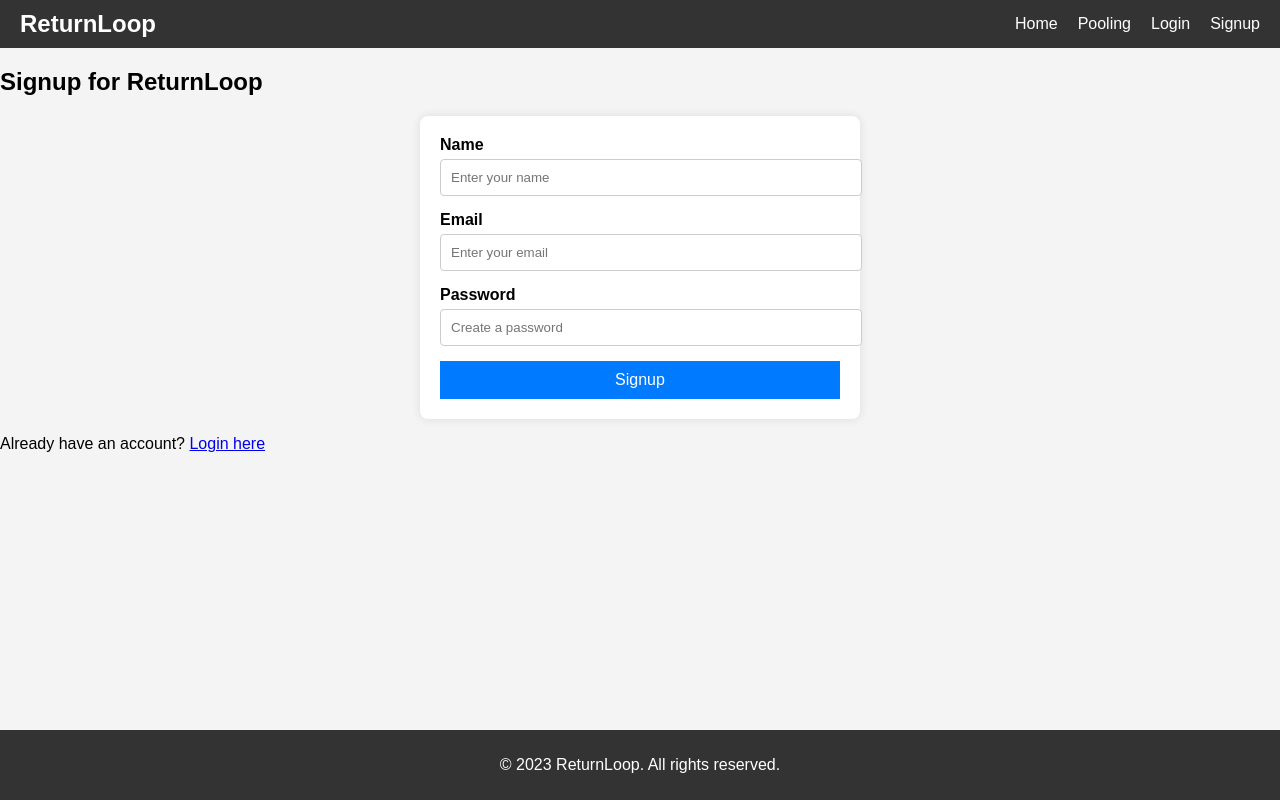
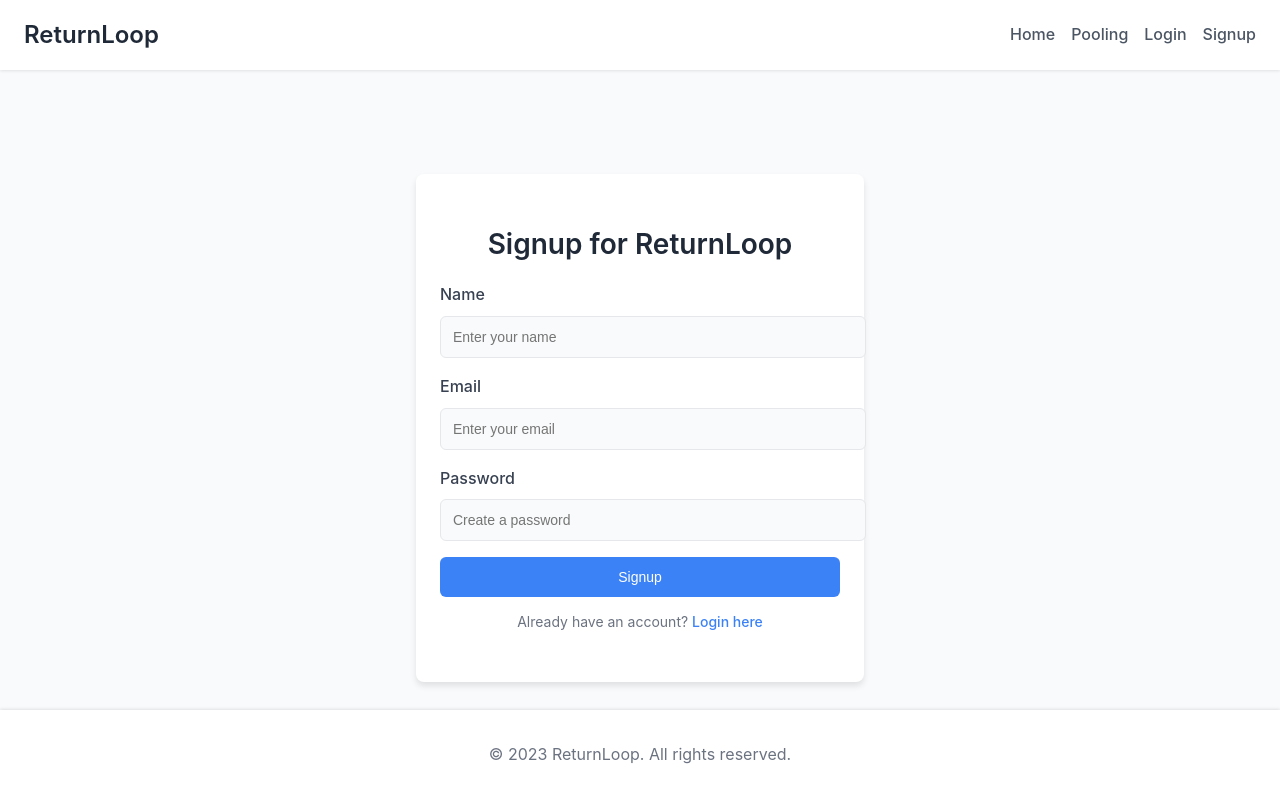
Before and after one commit to Metopher/ReturnLoop, a Flask app: page /signup in a window 1280 px wide. Run offline with Flask 3, Linux system fonts and the light colour scheme.

Commit message:
new style

```diff
--- a/static/styles.css
+++ b/static/styles.css
@@ -1,22 +1,27 @@
+/* General Styles */
 body {
-    font-family: Arial, sans-serif;
+  font-family: 'Inter', Arial, sans-serif; /* Modern sans-serif font */
   margin: 0;
   padding: 0;
-    background-color: #f4f4f4;
+  background-color: #f9fafb; /* Light gray background */
+  color: #374151; /* Dark gray text */
+  line-height: 1.6;
 }
 
+/* Header */
 header {
-    background-color: #333;
-    color: #fff;
-    padding: 10px 20px;
+  background-color: #ffffff; /* White header */
+  padding: 16px 24px;
   display: flex;
   justify-content: space-between;
   align-items: center;
+  box-shadow: 0 1px 3px rgba(0, 0, 0, 0.1); /* Subtle shadow */
 }
 
 header .logo {
   font-size: 24px;
-    font-weight: bold;
+  font-weight: 600; /* Semi-bold */
+  color: #1f2937; /* Dark gray */
 }
 
 header nav ul {
@@ -24,100 +29,150 @@ body {
   margin: 0;
   padding: 0;
   display: flex;
-  }
-
-  header nav ul li {
-    margin-left: 20px;
+  gap: 16px; /* Space between nav items */
 }
 
 header nav ul li a {
-    color: #fff;
+  color: #4b5563; /* Medium gray */
   text-decoration: none;
+  font-weight: 500; /* Medium */
+  transition: color 0.2s ease;
 }
 
-  .hero {
-    text-align: center;
-    padding: 50px 20px;
+header nav ul li a:hover {
+  color: #1f2937; /* Dark gray on hover */
 }
 
-  .hero h1 {
-    font-size: 48px;
-    margin-bottom: 20px;
+/* Main Content */
+main {
+  padding: 24px;
 }
 
-  .hero p {
-    font-size: 18px;
-    margin-bottom: 30px;
+/* Auth Form Container */
+.auth-form-container {
+  max-width: 400px;
+  margin: 80px auto;
+  padding: 24px;
+  background-color: #ffffff; /* White background */
+  border-radius: 8px;
+  box-shadow: 0 4px 6px rgba(0, 0, 0, 0.1); /* Subtle shadow */
+  text-align: center;
 }
 
-  .button-container {
-    display: flex;
-    justify-content: center;
-    gap: 20px;
+.auth-form-container h1 {
+  font-size: 28px;
+  font-weight: 600; /* Semi-bold */
+  margin-bottom: 16px;
+  color: #1f2937; /* Dark gray */
 }
 
-  .large-button {
-    padding: 20px 40px;
-    font-size: 20px;
-    background-color: #007bff;
-    color: #fff;
-    border: none;
-    border-radius: 8px;
-    text-decoration: none;
-    cursor: pointer;
+.auth-form-container p {
+  font-size: 14px;
+  color: #6b7280; /* Light gray */
+  margin-bottom: 24px;
 }
 
-  .large-button:hover {
-    background-color: #0056b3;
+.auth-form-container a {
+  color: #3b82f6; /* Blue for links */
+  text-decoration: none;
+  font-weight: 500; /* Medium */
 }
 
-  .booking-form, .auth-form {
-    max-width: 400px;
-    margin: 0 auto;
-    background: #fff;
-    padding: 20px;
-    border-radius: 8px;
-    box-shadow: 0 0 10px rgba(0, 0, 0, 0.1);
+.auth-form-container a:hover {
+  text-decoration: underline;
+}
+
+/* Form Styles */
+.auth-form {
+  display: flex;
+  flex-direction: column;
+  gap: 16px;
 }
 
 .form-group {
-    margin-bottom: 15px;
   text-align: left;
 }
 
 .form-group label {
   display: block;
-    margin-bottom: 5px;
-    font-weight: bold;
+  margin-bottom: 8px;
+  font-weight: 500; /* Medium */
+  color: #374151; /* Dark gray */
 }
 
 .form-group input {
   width: 100%;
-    padding: 10px;
-    border: 1px solid #ccc;
-    border-radius: 4px;
+  padding: 12px;
+  border: 1px solid #e5e7eb; /* Light gray border */
+  border-radius: 6px;
+  background-color: #f9fafb; /* Light gray background */
+  color: #374151; /* Dark gray text */
+  font-size: 14px;
+  transition: border-color 0.2s ease, box-shadow 0.2s ease;
 }
 
+.form-group input:focus {
+  border-color: #3b82f6; /* Blue border on focus */
+  outline: none;
+  box-shadow: 0 0 0 3px rgba(59, 130, 246, 0.1); /* Subtle blue glow */
+}
+
+/* Buttons */
 button {
-    padding: 10px 20px;
-    font-size: 16px;
-    background-color: #007bff;
-    color: #fff;
+  padding: 12px 20px;
+  font-size: 14px;
+  font-weight: 500; /* Medium */
+  background-color: #3b82f6; /* Blue background */
+  color: #ffffff; /* White text */
   border: none;
+  border-radius: 6px;
   cursor: pointer;
   width: 100%;
+  transition: background-color 0.2s ease, opacity 0.2s ease;
 }
 
 button:hover {
-    background-color: #0056b3;
+  background-color: #2563eb; /* Darker blue on hover */
+  opacity: 0.9; /* Slightly transparent */
 }
 
+/* Large Buttons */
+.large-button {
+  padding: 16px 32px;
+  font-size: 16px;
+  font-weight: 500; /* Medium */
+  background-color: #3b82f6; /* Blue background */
+  color: #ffffff; /* White text */
+  border: none;
+  border-radius: 8px;
+  text-decoration: none;
+  cursor: pointer;
+  transition: background-color 0.2s ease, opacity 0.2s ease;
+}
+
+.large-button:hover {
+  background-color: #2563eb; /* Darker blue on hover */
+  opacity: 0.9; /* Slightly transparent */
+}
+
+/* Footer */
 footer {
-    background-color: #333;
-    color: #fff;
+  background-color: #ffffff; /* White footer */
+  color: #6b7280; /* Light gray text */
   text-align: center;
-    padding: 10px 0;
+  padding: 16px 0;
   position: fixed;
   width: 100%;
   bottom: 0;
+  box-shadow: 0 -1px 3px rgba(0, 0, 0, 0.1); /* Subtle shadow */
 }
+
+footer a {
+  color: #3b82f6; /* Blue for links */
+  text-decoration: none;
+  font-weight: 500; /* Medium */
+}
+
+footer a:hover {
+  text-decoration: underline;
+}
```
Lines whose indentation alone changed are shown as unchanged.
